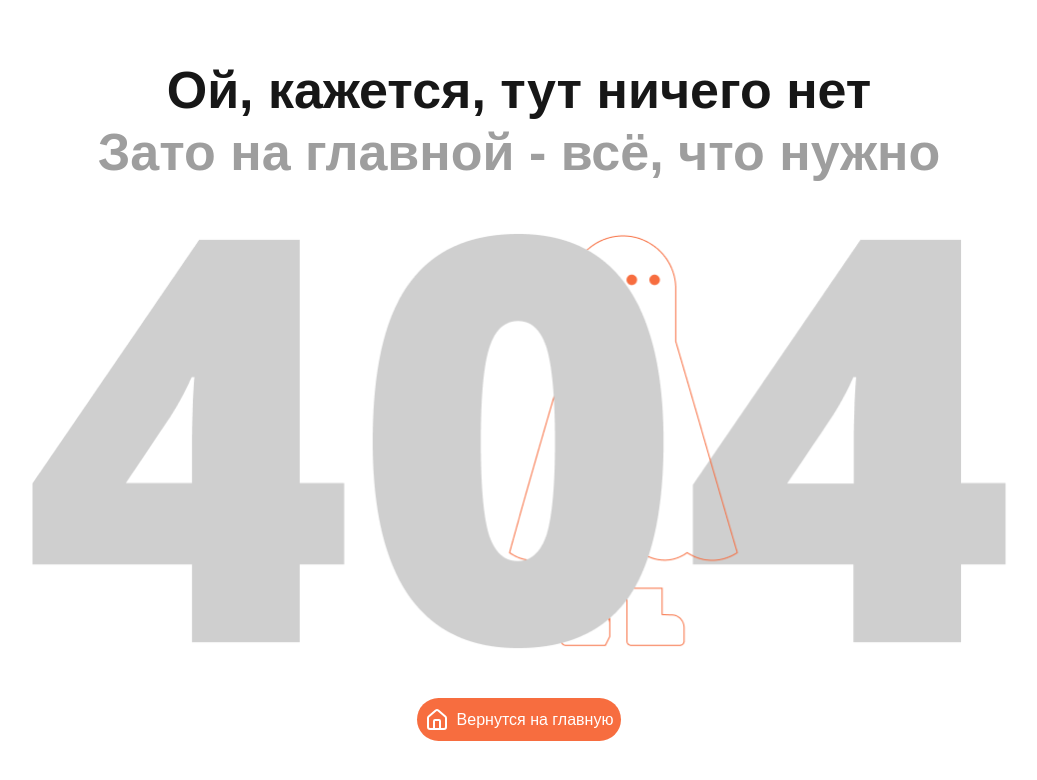
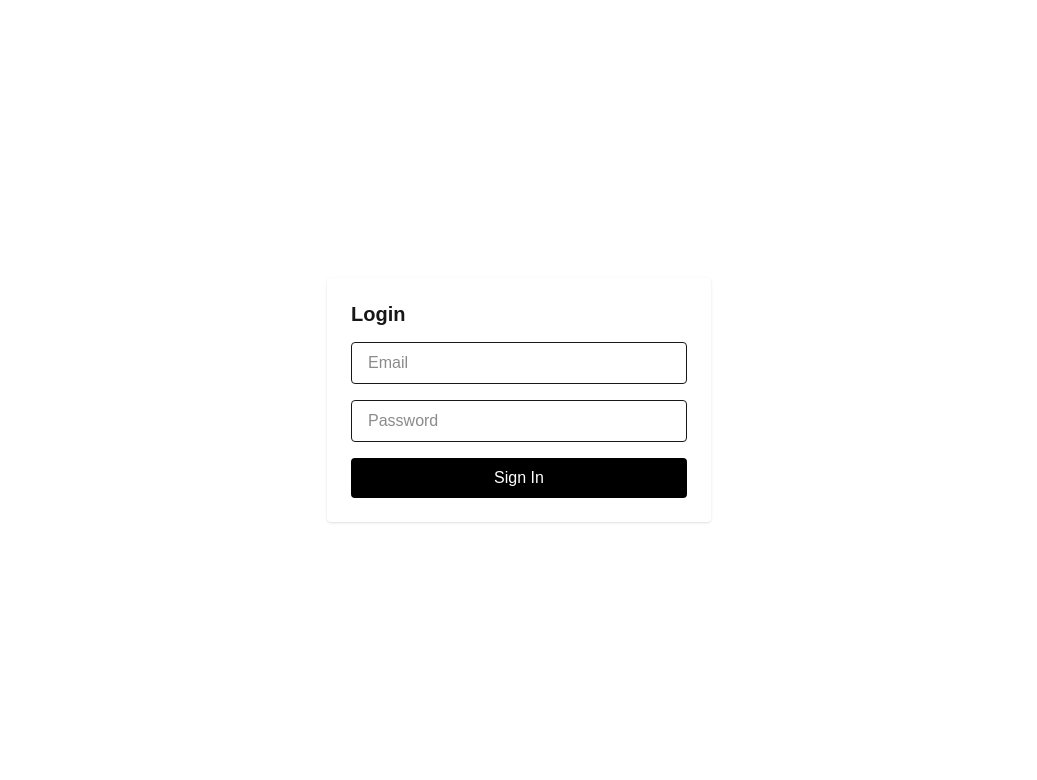
Before and after one commit to Bashkanitto/creacine, a Next.js app: page /admin/login in a window 1280 px wide. Before the commit this address had no page. Shown: the top 780 px of the page, without its empty margins (121-1158 px from the left). Built offline with nearby package versions, Linux system fonts and the light colour scheme; no server answers; a web font is replaced by a local one.

Commit message:
feat: add login page with auth signin function

```diff
--- /dev/null
+++ b/src/app/admin/login/page.tsx
@@ -0,0 +1,60 @@
+'use client'
+
+import { useState } from 'react'
+import { useRouter } from 'next/navigation'
+import { signInWithEmailAndPassword } from 'firebase/auth'
+import { auth } from '@/firebase/client'
+
+export default function LoginPage() {
+  const [email, setEmail] = useState('')
+  const [password, setPassword] = useState('')
+  const [error, setError] = useState('')
+  const router = useRouter()
+
+  const handleSubmit = async (e: React.FormEvent) => {
+    e.preventDefault()
+    setError('')
+
+    try {
+      await signInWithEmailAndPassword(auth, email, password)
+      router.push('/admin')
+    } catch (err: any) {
+      setError(err.message || 'Login failed')
+    }
+  }
+
+  return (
+    <div className="flex justify-center items-center h-[100vh]">
+      <form
+        onSubmit={handleSubmit}
+        className="flex flex-col gap-4 w-full max-w-sm bg-white p-6 rounded shadow"
+      >
+        <h1 className="text-xl font-semibold">Login</h1>
+
+        {error && <p className="text-red-500 text-sm">{error}</p>}
+
+        <input
+          type="email"
+          placeholder="Email"
+          value={email}
+          onChange={(e) => setEmail(e.target.value)}
+          className="border px-4 py-2 rounded"
+          required
+        />
+
+        <input
+          type="password"
+          placeholder="Password"
+          value={password}
+          onChange={(e) => setPassword(e.target.value)}
+          className="border px-4 py-2 rounded"
+          required
+        />
+
+        <button type="submit" className="bg-black text-white py-2 rounded hover:bg-gray-800">
+          Sign In
+        </button>
+      </form>
+    </div>
+  )
+}
```
